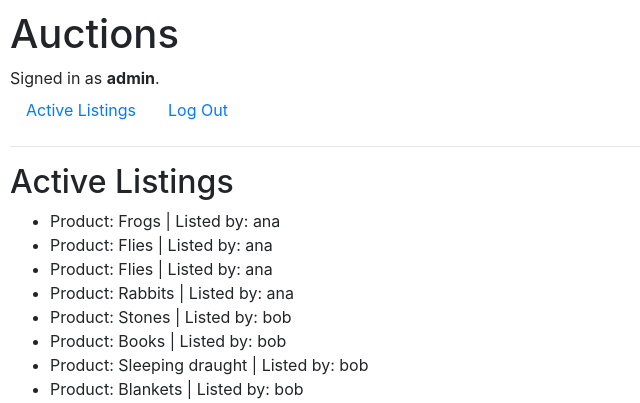
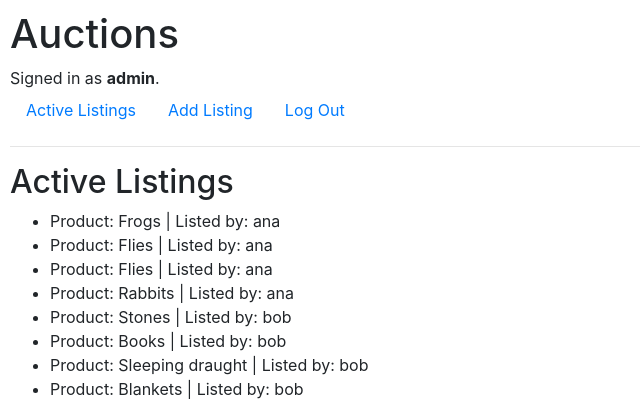
Before and after one commit to Agathasta/Django_commerce, a Django app: page / in a window 1280 px wide. Shown: the top 403 px of the page, without its empty margins (0-640 px from the left). Run offline with Django 3.2, Linux system fonts and the light colour scheme; a user stored in the database is signed in; data comes from the database, SQL or seed files in the repository; both versions use the stored data as it was after the commit; some libraries are stand-ins or nearby versions.

Commit message:
Finish basic Add Listing

```diff
--- a/auctions/templates/auctions/layout.html
+++ b/auctions/templates/auctions/layout.html
@@ -2,11 +2,16 @@
 
 <!DOCTYPE html>
 <html lang="en">
+
 <head>
     <title>{% block title %}Auctions{% endblock %}</title>
-        <link rel="stylesheet" href="https://stackpath.bootstrapcdn.com/bootstrap/4.4.1/css/bootstrap.min.css" integrity="sha384-Vkoo8x4CGsO3+Hhxv8T/Q5PaXtkKtu6ug5TOeNV6gBiFeWPGFN9MuhOf23Q9Ifjh" crossorigin="anonymous">
+    <link rel="stylesheet"
+        href="https://stackpath.bootstrapcdn.com/bootstrap/4.4.1/css/bootstrap.min.css"
+        integrity="sha384-Vkoo8x4CGsO3+Hhxv8T/Q5PaXtkKtu6ug5TOeNV6gBiFeWPGFN9MuhOf23Q9Ifjh"
+        crossorigin="anonymous">
     <link href="{% static 'auctions/styles.css' %}" rel="stylesheet">
 </head>
+
 <body>
     <h1>Auctions</h1>
     <div>
@@ -18,9 +23,14 @@
     </div>
     <ul class="nav">
         <li class="nav-item">
-                <a class="nav-link" href="{% url 'index' %}">Active Listings</a>
+            <a class="nav-link" href="{% url 'index' %}">Active
+                Listings</a>
         </li>
         {% if user.is_authenticated %}
+        <li class="nav-item">
+            <a class="nav-link" href="{% url 'add' %}">Add
+                Listing</a>
+        </li>
         <li class="nav-item">
             <a class="nav-link" href="{% url 'logout' %}">Log Out</a>
         </li>
@@ -29,7 +39,8 @@
             <a class="nav-link" href="{% url 'login' %}">Log In</a>
         </li>
         <li class="nav-item">
-                    <a class="nav-link" href="{% url 'register' %}">Register</a>
+            <a class="nav-link"
+                href="{% url 'register' %}">Register</a>
         </li>
         {% endif %}
     </ul>
@@ -37,4 +48,5 @@
     {% block body %}
     {% endblock %}
 </body>
+
 </html>
--- a/auctions/urls.py
+++ b/auctions/urls.py
@@ -6,5 +6,6 @@ urlpatterns = [
     path("", views.index, name="index"),
     path("login", views.login_view, name="login"),
     path("logout", views.logout_view, name="logout"),
-    path("register", views.register, name="register")
+    path("register", views.register, name="register"),
+    path("add", views.add, name='add')
 ]
--- a/auctions/views.py
+++ b/auctions/views.py
@@ -1,16 +1,43 @@
 from django.contrib.auth import authenticate, login, logout
+from django.contrib.auth.decorators import login_required
 from django.db import IntegrityError
 from django.http import HttpResponse, HttpResponseRedirect
 from django.shortcuts import render
 from django.urls import reverse
 
+from .forms import NewListing
 from .models import User, Listing, Bid, Comment
 
 
 def index(request):
-    return render(request, "auctions/index.html", {
+    return render(request, 'auctions/index.html', {
         'listings': Listing.objects.all()
     })
+
+# @login_required(login_url='/auctions/login/')
+def add(request):
+    if request.method == 'POST':
+        form = NewListing(request.POST)
+        user = request.user
+
+        if form.is_valid():
+            new_listing = Listing()
+            new_listing.user_id = user.id
+            new_listing.title = form.cleaned_data['title']
+            new_listing.description = form.cleaned_data['description']
+            new_listing.start_bid = form.cleaned_data['start_bid']
+            new_listing.save()
+
+            return HttpResponseRedirect(reverse('index'))
+        else:
+            return render(request, 'auctions/add.html', {
+                'form': form
+            })
+
+    else:
+        return render(request, 'auctions/add.html', {
+            'form': NewListing(),
+        })
 
 
 def login_view(request):
```
Also changed, not shown: auctions/forms.py (added, +7 -0 lines), auctions/templates/auctions/add.html (added, +11 -0 lines), db.sqlite3. Lines whose indentation alone changed are shown as unchanged.
